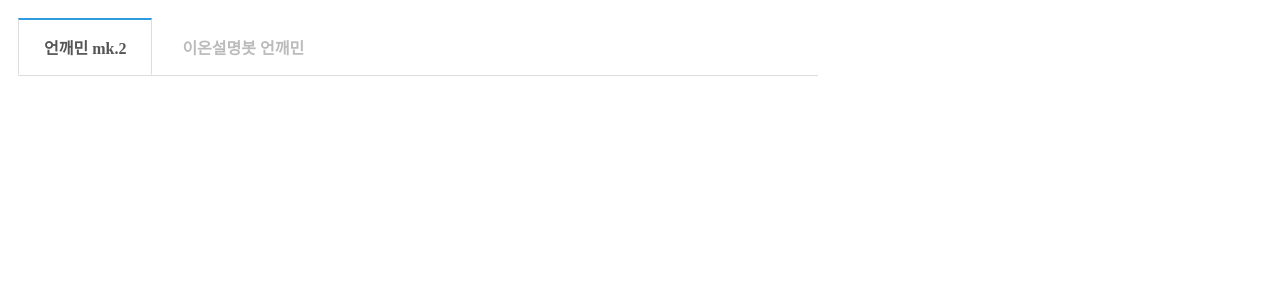
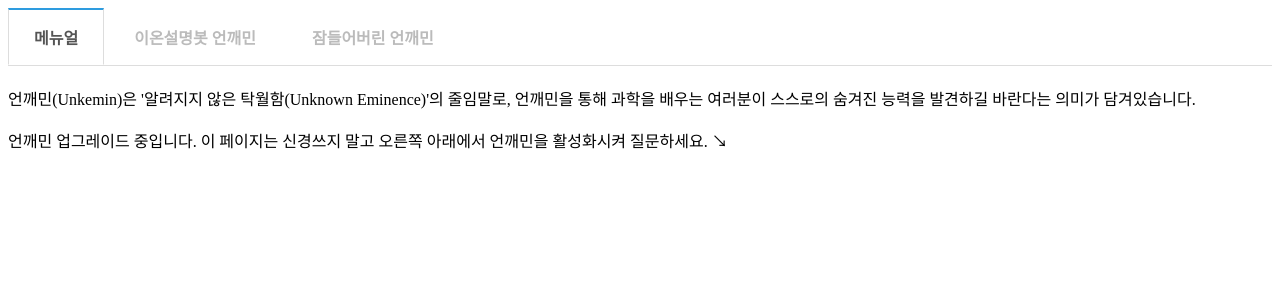
Before and after one commit to ty3370/faq_chatbot_sciecne_3rd, a Python web app: template templates/addresses/chat_test.html in a window 1280 px wide. Shown: the top 300 px of the page. Run offline with Jinja, Linux system fonts and the light colour scheme; the template is opened without the code that fills it, so the values that code supplies are empty; some libraries are stand-ins or nearby versions.

Commit message:
챗봇 업데이트 1 (챗봇 운영 datalog.xlsx 업데이트 20210120)

```diff
--- a/templates/addresses/chat_test.html
+++ b/templates/addresses/chat_test.html
@@ -9,11 +9,6 @@
 
 
 <body>
-
-
-
-<meta name="viewport" content="width=device-width, initial-scale=1.0">
-
 
 
 <script>
@@ -48,6 +43,24 @@
 
 
 
+<meta name="viewport" content="width=device-width, initial-scale=1.0">
+
+
+
+<script src="https://www.gstatic.com/dialogflow-console/fast/messenger/bootstrap.js?v=1"></script>
+<df-messenger
+  intent="WELCOME"
+  chat-title="언제나 깨어있는 민태호 mk.2"
+  agent-id="2b738556-ab4e-47cb-a342-08e360800217"
+  language-code="ko"
+  wait-open
+></df-messenger>
+
+
+
+
+
+
 
 </body>
 
@@ -58,8 +71,7 @@
 
 
         .main {
-            min-width: 320px;
-            max-width: 800px;
+            meta name="viewport" content="width=device-width, initial-scale=1.0"
             padding: 10px;
             border-radius: 7px;;
             background: #ffffff;}
@@ -104,55 +116,38 @@
 <div class="main" style="text-align:left">
 
     <input id="tab1" type="radio" name="tabs" checked>
-    <label for="tab1">언깨민 mk.2</label>
+    <label for="tab1">메뉴얼</label>
 
     <input id="tab2" type="radio" name="tabs">
     <label for="tab2">이온설명봇 언깨민</label>
+
+    <input id="tab3" type="radio" name="tabs">
+    <label for="tab3">잠들어버린 언깨민</label>
 
 
     <section id="content1" style="margin-bottom:20px;">
 
 
-
-<script src="https://www.gstatic.com/dialogflow-console/fast/messenger/bootstrap.js?v=1"></script>
-<df-messenger
-  intent="WELCOME"
-  chat-title="언제나 깨어있는 민태호 mk.2"
-  agent-id="2b738556-ab4e-47cb-a342-08e360800217"
-  language-code="ko"
-></df-messenger>
-
-
+언깨민(Unkemin)은 '알려지지 않은 탁월함(Unknown Eminence)'의 줄임말로,
+언깨민을 통해 과학을 배우는 여러분이 스스로의 숨겨진 능력을 발견하길 바란다는
+의미가 담겨있습니다.
+<br><br>
+언깨민 업그레이드 중입니다.
+이 페이지는 신경쓰지 말고 오른쪽 아래에서
+언깨민을 활성화시켜 질문하세요. ↘
 
     </section>
 
     <section id="content2" style="margin-bottom:20px;">
 
+<iframe width="320" height="500" allow="microphone;" src="https://console.dialogflow.com/api-client/demo/embedded/e9052237-42ce-4472-8ab1-6d2a9d359180"></iframe>
+
+    </section>
+
+    <section id="content3" style="margin-bottom:20px;">
 
 
-<script src="https://www.gstatic.com/dialogflow-console/fast/messenger/bootstrap.js?v=1"></script>
-<df-messenger
-  intent="WELCOME"
-  chat-title="이온설명봇 언깨민"
-  agent-id="e9052237-42ce-4472-8ab1-6d2a9d359180"
-  language-code="ko"
-></df-messenger>
-
-
-
-
-  <style>
-  df-messenger {
-   --df-messenger-bot-message: #878fac;
-   --df-messenger-button-titlebar-color: #df9b56;
-   --df-messenger-chat-background-color: #fafafa;
-   --df-messenger-font-color: white;
-   --df-messenger-send-icon: #878fac;
-   --df-messenger-user-message: #479b3d;
-  }
-  </style>
-
-
+<iframe width="320" height="500" allow="microphone;" src="https://console.dialogflow.com/api-client/demo/embedded/6f383e7f-497c-421a-b9da-92c912975931"></iframe>
 
 
 
```
Also changed, not shown: 2 other files.
